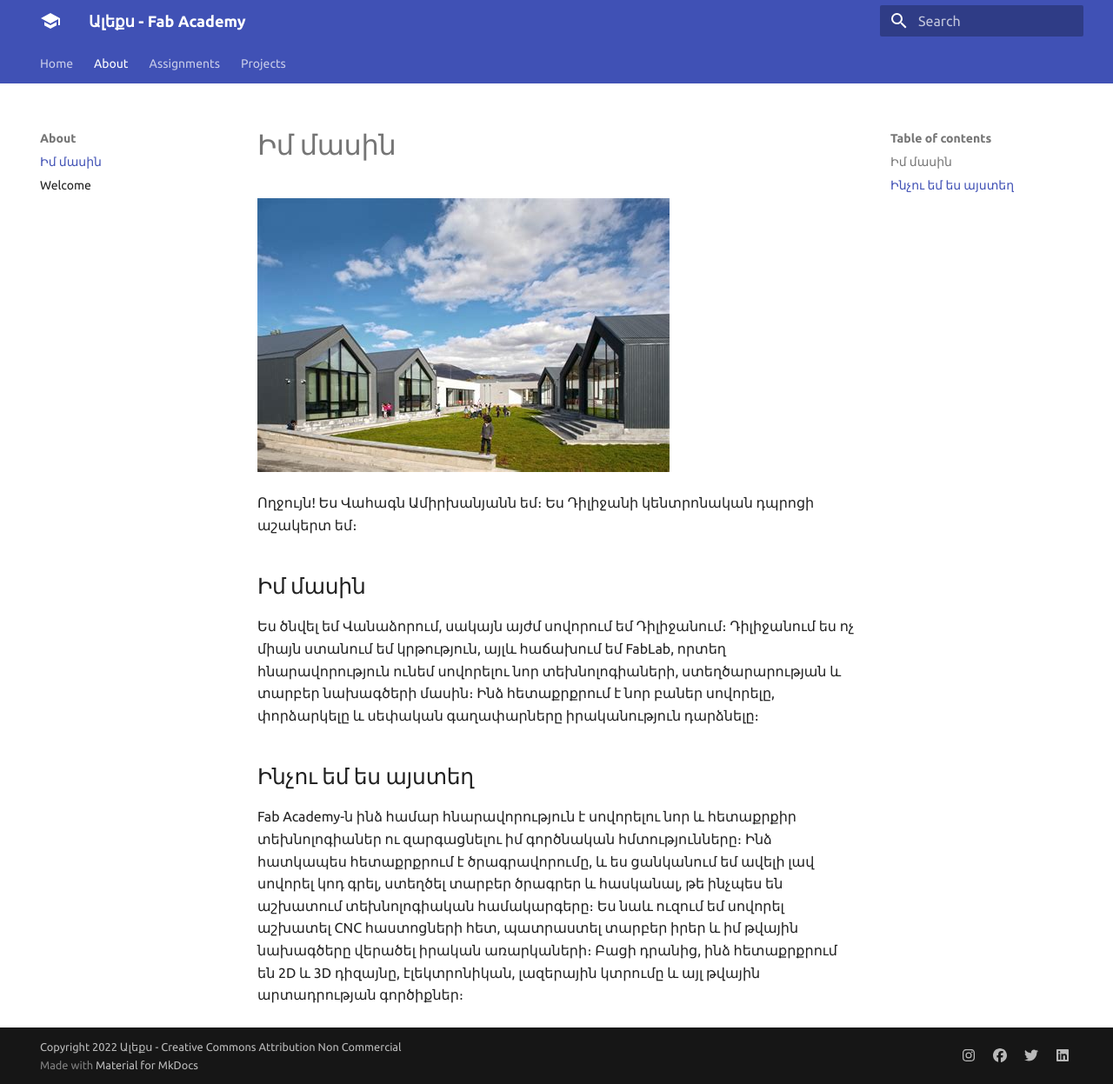
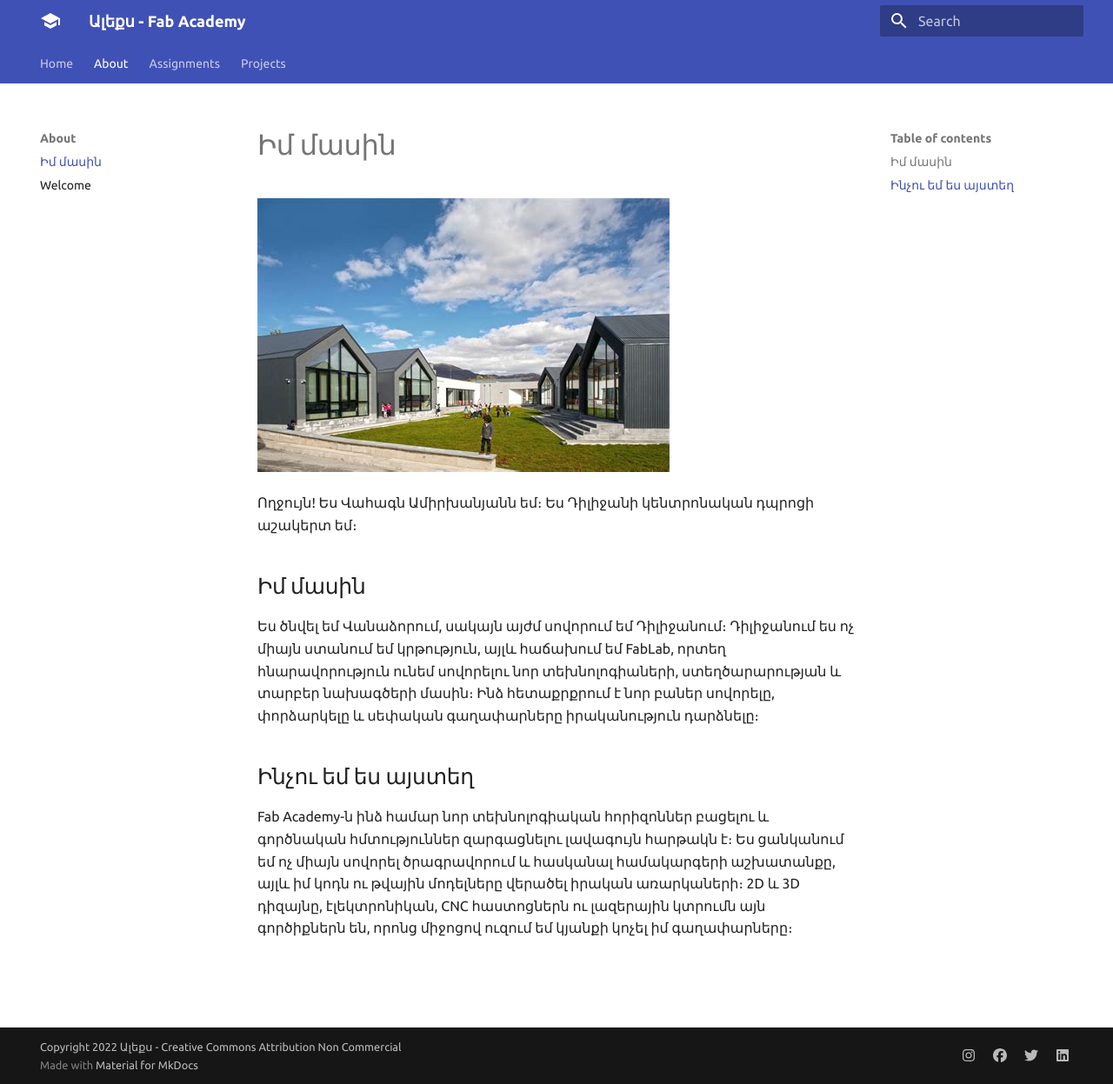
Before and after one commit to vahagnamirkhanyan2010-gif/Vahagn-Amirkhanyan, an MkDocs documentation site: the page built from docs/about/index.md, in a window 1280 px wide and 1247 px high. Shown: the whole window at 87% size. Built offline with MkDocs 1.6.1 and Material for MkDocs 9.7.7, drawn with Linux system fonts in a browser that asks for light colours.

Commit message:
First commit

```diff
--- a/docs/about/index.md
+++ b/docs/about/index.md
@@ -10,5 +10,4 @@
 Ես ծնվել եմ Վանաձորում, սակայն այժմ սովորում եմ Դիլիջանում։ Դիլիջանում ես ոչ միայն ստանում եմ կրթություն, այլև հաճախում եմ FabLab, որտեղ հնարավորություն ունեմ սովորելու նոր տեխնոլոգիաների, ստեղծարարության և տարբեր նախագծերի մասին։ Ինձ հետաքրքրում է նոր բաներ սովորելը, փորձարկելը և սեփական գաղափարները իրականություն դարձնելը։
 ## Ինչու եմ ես այստեղ
 
-Fab Academy-ն ինձ համար հնարավորություն է սովորելու նոր և հետաքրքիր տեխնոլոգիաներ ու զարգացնելու իմ գործնական հմտությունները։ Ինձ հատկապես հետաքրքրում է ծրագրավորումը, և ես ցանկանում եմ ավելի լավ սովորել կոդ գրել, ստեղծել տարբեր ծրագրեր և հասկանալ, թե ինչպես են աշխատում տեխնոլոգիական համակարգերը։
-Ես նաև ուզում եմ սովորել աշխատել CNC հաստոցների հետ, պատրաստել տարբեր իրեր և իմ թվային նախագծերը վերածել իրական առարկաների։ Բացի դրանից, ինձ հետաքրքրում են 2D և 3D դիզայնը, էլեկտրոնիկան, լազերային կտրումը և այլ թվային արտադրության գործիքներ։
+Fab Academy-ն ինձ համար նոր տեխնոլոգիական հորիզոններ բացելու և գործնական հմտություններ զարգացնելու լավագույն հարթակն է։ Ես ցանկանում եմ ոչ միայն սովորել ծրագրավորում և հասկանալ համակարգերի աշխատանքը, այլև իմ կոդն ու թվային մոդելները վերածել իրական առարկաների։ 2D և 3D դիզայնը, էլեկտրոնիկան, CNC հաստոցներն ու լազերային կտրումն այն գործիքներն են, որոնց միջոցով ուզում եմ կյանքի կոչել իմ գաղափարները։
```
Also changed, not shown: docs/images/week01/git-add.jpg (deleted), docs/images/week01/git-commit.jpg (deleted), docs/images/week01/git-push.jpg (deleted), docs/images/week01/git-status.jpg (deleted).
